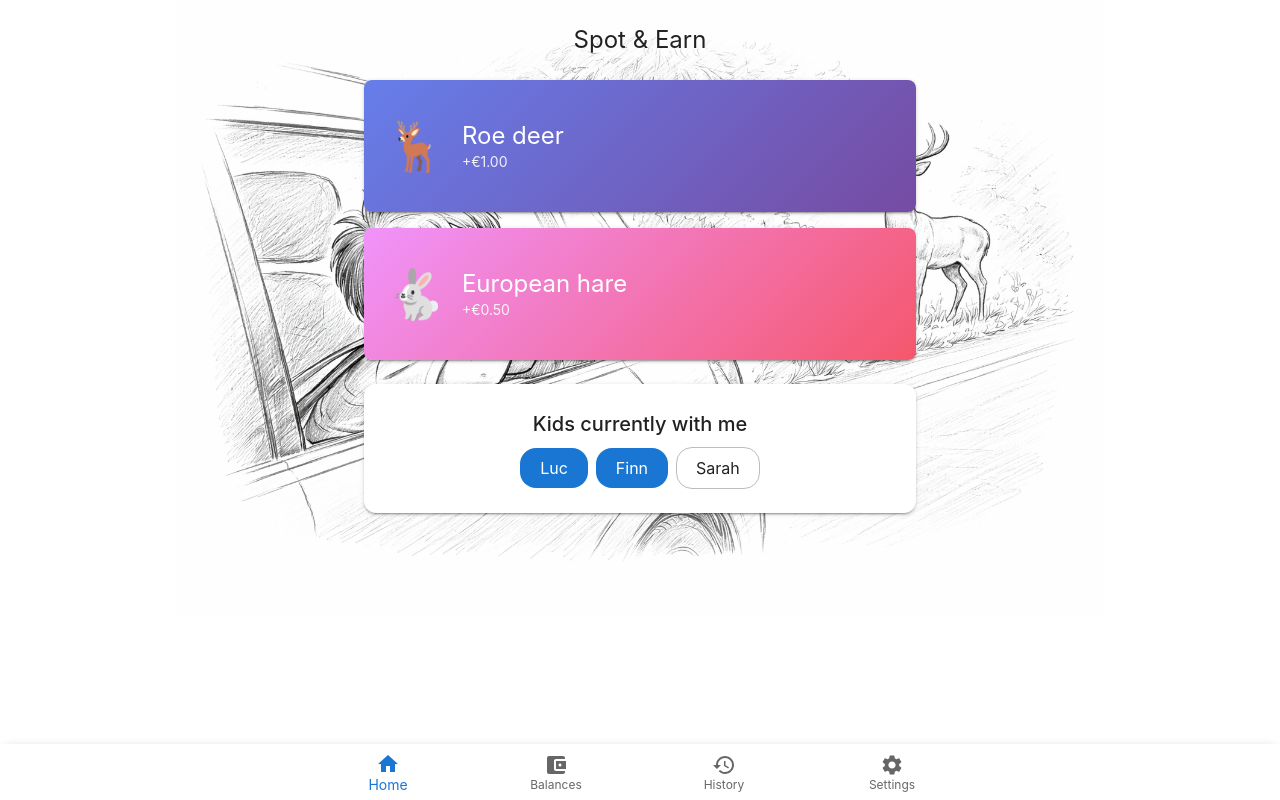
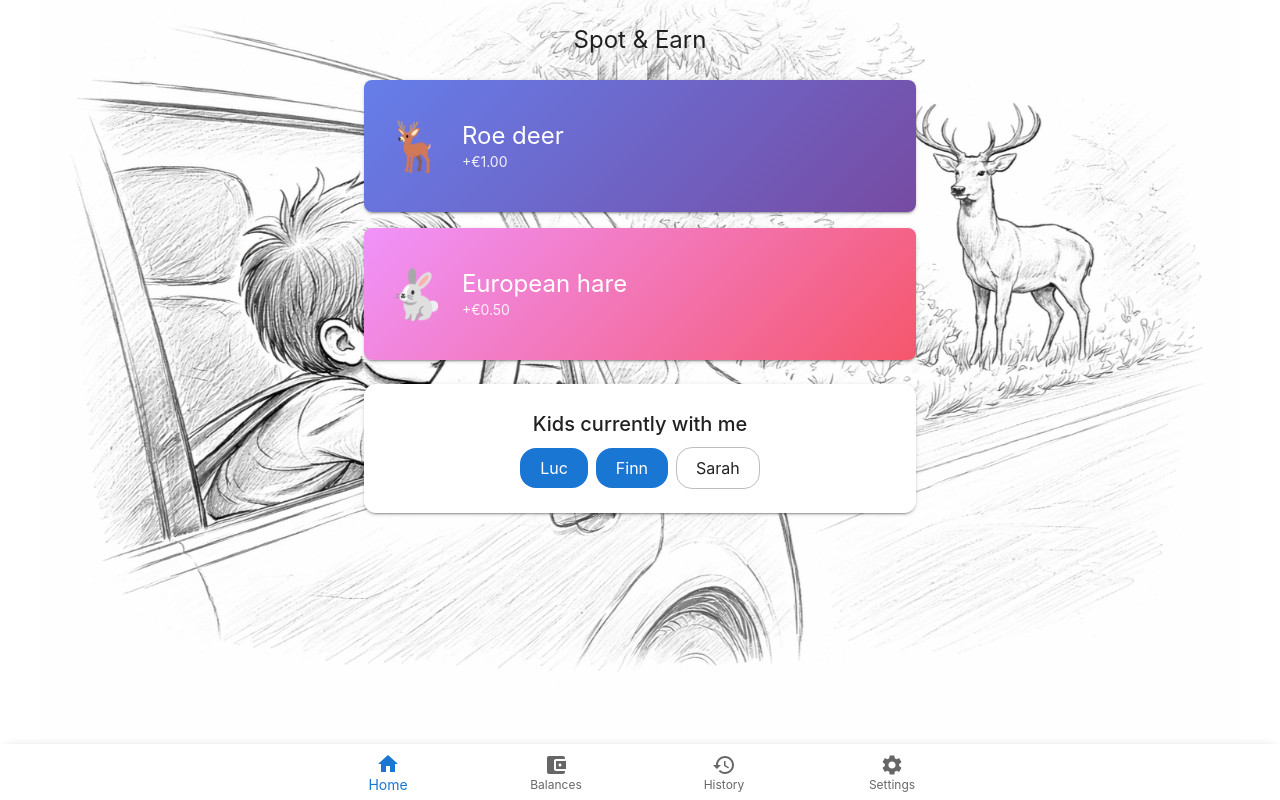
Before and after one commit to elcriz/spot-and-earn, a React (Vite) app: page / in a window 1280 px wide. Both pictures are taken after a click on the button "Home". Built offline with nearby package versions, Linux system fonts and the light colour scheme; the HTML template or start-up script is replaced by a standard one.

Commit message:
Position background image fixed to viewport bottom above navigation

```diff
--- a/src/pages/HomePage.tsx
+++ b/src/pages/HomePage.tsx
@@ -64,16 +64,25 @@ export default function HomePage() {
     : '/spot-and-earn/background-image-001-light.png';
 
   return (
+    <>
+      {/* Fixed Background Image */}
       <Box
         sx={{
-        position: 'relative',
+          position: 'fixed',
+          bottom: '56px', // Height of bottom navigation
+          left: 0,
+          right: 0,
+          height: '100vh',
           backgroundImage: `url(${backgroundImage})`,
           backgroundSize: 'contain',
           backgroundPosition: 'center bottom',
           backgroundRepeat: 'no-repeat',
-        paddingBottom: '80px', // Space above bottom navigation
+          zIndex: 0,
+          pointerEvents: 'none',
         }}
-    >
+      />
+
+      {/* Content */}
       <Container maxWidth="sm" sx={{ py: 3, position: 'relative', zIndex: 1 }}>
         <Stack spacing={3}>
           <Typography variant="h5" align="center">
@@ -155,6 +164,6 @@ export default function HomePage() {
           sx={{ mb: 8 }}
         />
       </Container>
-    </Box>
+    </>
   );
 }
```
Also changed, not shown: 3 other files (tests, documents, lock files or other folders). Lines whose indentation alone changed are shown as unchanged.
